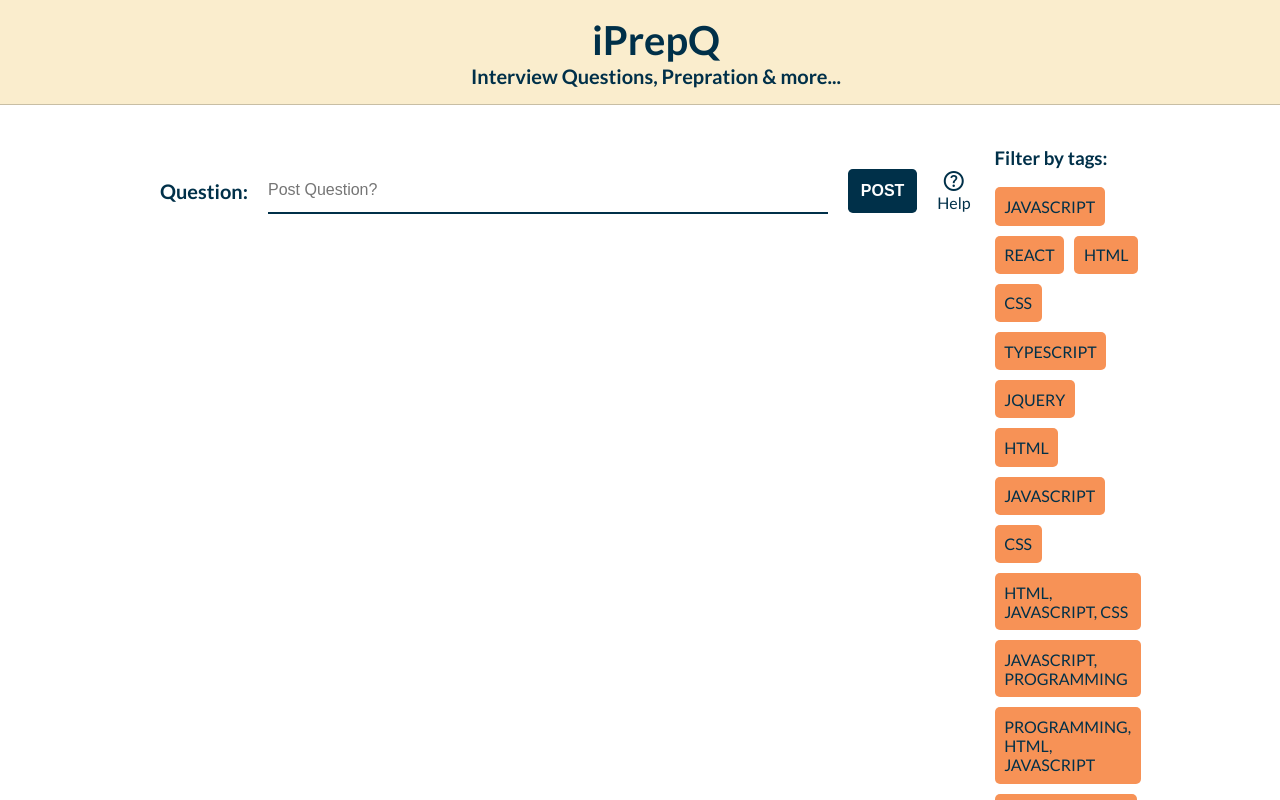
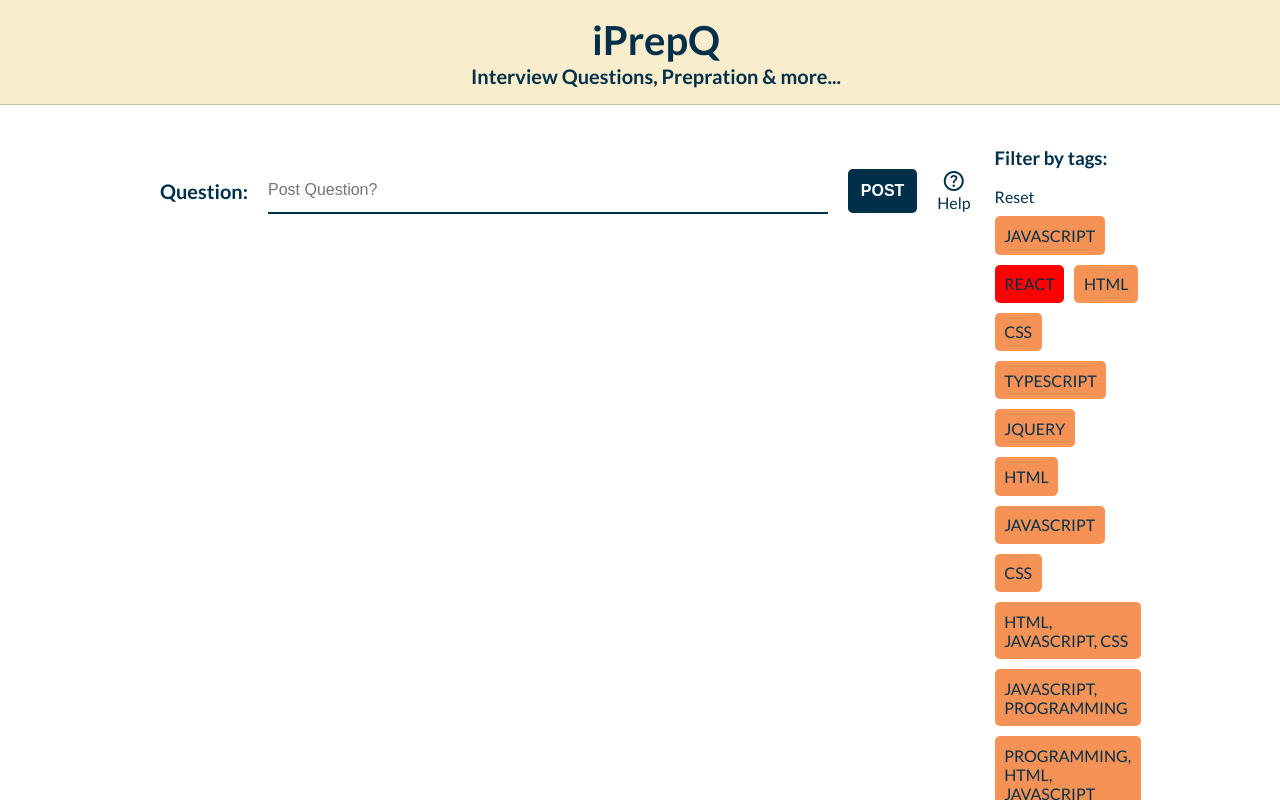
Before and after one commit to cklf537/cirq, a React (Create React App) app: page / in a window 1280 px wide. Both pictures are taken after a click on the element "REACT". Shown: the top 800 px of the page. Built offline with nearby package versions, Linux system fonts and the light colour scheme.

Commit message:
fix Reset functionality for filter tag.

```diff
--- a/src/App.js
+++ b/src/App.js
@@ -28,10 +28,15 @@ export default function App() {
     dispatch(FILTER_BY_TAGS({tag,id}));
   }
 
+  const clearFilter = ()=>{
+    dispatch(LOAD_DATA(response));
+  }
+
   const contectObj = {
     questions,
     tags,
-    filterItems
+    filterItems,
+    clearFilter
   }
 
 
--- a/src/component/tags/tags.component.js
+++ b/src/component/tags/tags.component.js
@@ -3,35 +3,43 @@ import { AppContext } from '../../data/app.context';
 import { getUniqueTags } from '../../util/util';
 import './tags.scss';
 
-import { FILTER_BY_TAGS } from '../../store/root.reducer';
+import { FILTER_BY_TAGS, LOAD_DATA } from '../../store/root.reducer';
 import { useDispatch } from 'react-redux';
 
 const TechTags = () => {
-  const { questions, tags, filterItems } = useContext(AppContext);
+  const { questions, tags, filterItems, clearFilter } = useContext(AppContext);
   const { totalTags, activeTags } = tags;
-  // const tags = getUniqueTags(data);
 
-  // const _tags = [...tags];
+  const [selectTag, setSelectTag] = useState([]);
 
   const filterTags = (e) => {
+    e.target.style.backgroundColor = 'red';
+    setSelectTag([...selectTag, e.target.id]);
     filterItems(e.target);
   }
 
+  const handelClear = ()=>{
+    setSelectTag([]);
+    clearFilter();
+  }
 
-  // console.log("activeTag", activeTag);
+
+
+  console.log("selectTag", selectTag);
+
   return (
     <>
       <h3>Filter by tags:</h3>
+      {selectTag && selectTag.length > 0 ? <div className='gb-10' onClick={handelClear}>Reset</div> : '' }
+
       {totalTags &&
         totalTags.map((type, i) => (
-
           <div
             onClick={filterTags}
-            className={`${activeTags && parseInt(activeTags[i]) == i ? 'activeTag ' : 'tec-tags'}  gr-10 gb-10`}
+            className={`tec-tags gr-10 gb-10 `}
             key={i}
             data-id={i}
-            id={i}
-          >
+            id={i} >
             {type.toUpperCase()}
           </div>
         ))}
--- a/src/store/root.reducer.js
+++ b/src/store/root.reducer.js
@@ -13,8 +13,10 @@ export const rootSlice = createSlice({
     reducers:{
         FILTER_BY_TAGS: (state, action)=>{
             const {tag, id} = action.payload;
-            state.tags.activeTags = state.tags.activeTags !==  undefined ? [...state.tags.activeTags, id] : [id]
+            // state.tags.activeTags = state.tags.activeTags !==  undefined ? [...state.tags.activeTags, id] : [id]
             state.questions.data = state.questions.data.filter(question=>question.type.includes(tag));
+            // state.filteredQuestions = state.questions.data.filter(question=>question.type.includes(tag));
+
 
             console.log(current(state));
         },
@@ -23,8 +25,6 @@ export const rootSlice = createSlice({
             state.tags = {
                 totalTags: getUniqueTags(state.questions.data.filter(question=>question.type))
             }
-            // state.tags =
-            console.log(current(state));
         }
     }
 });
```
